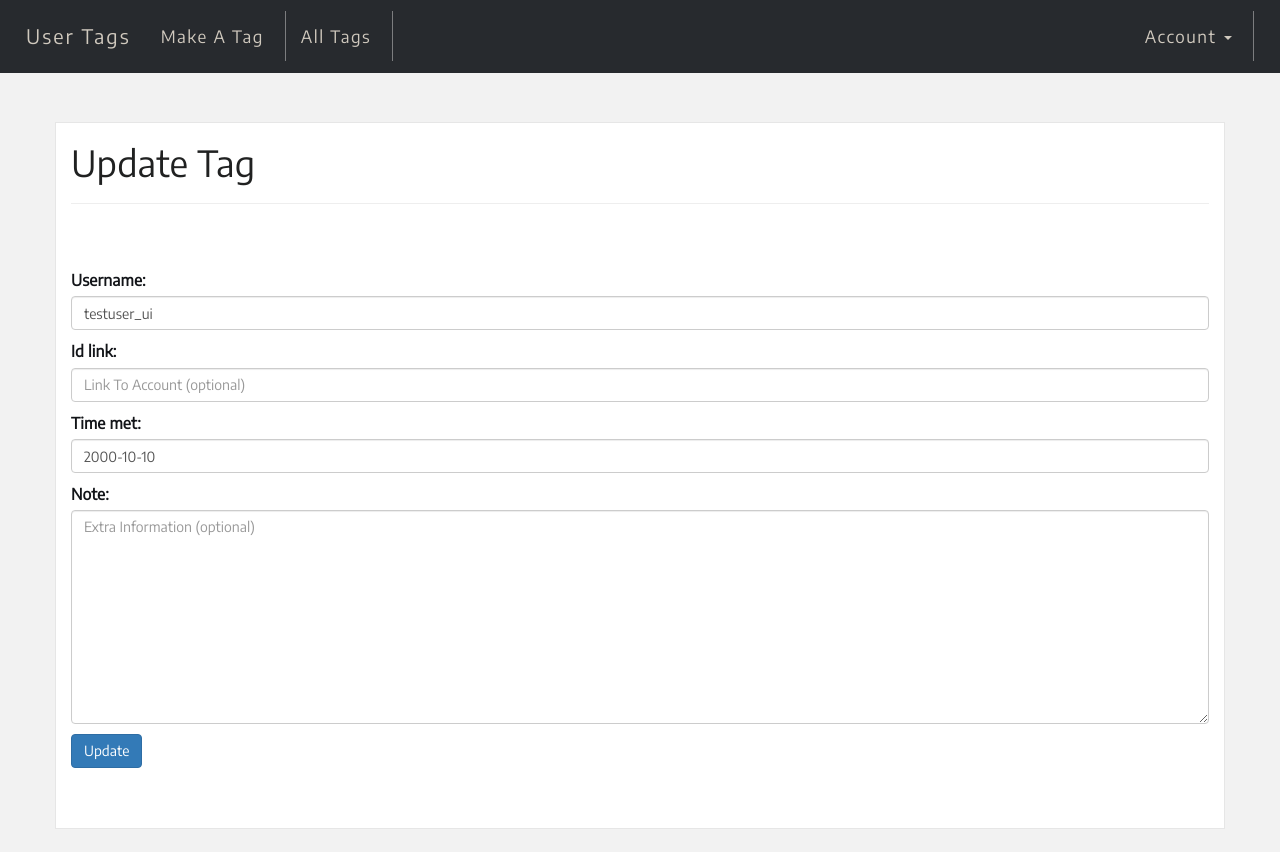
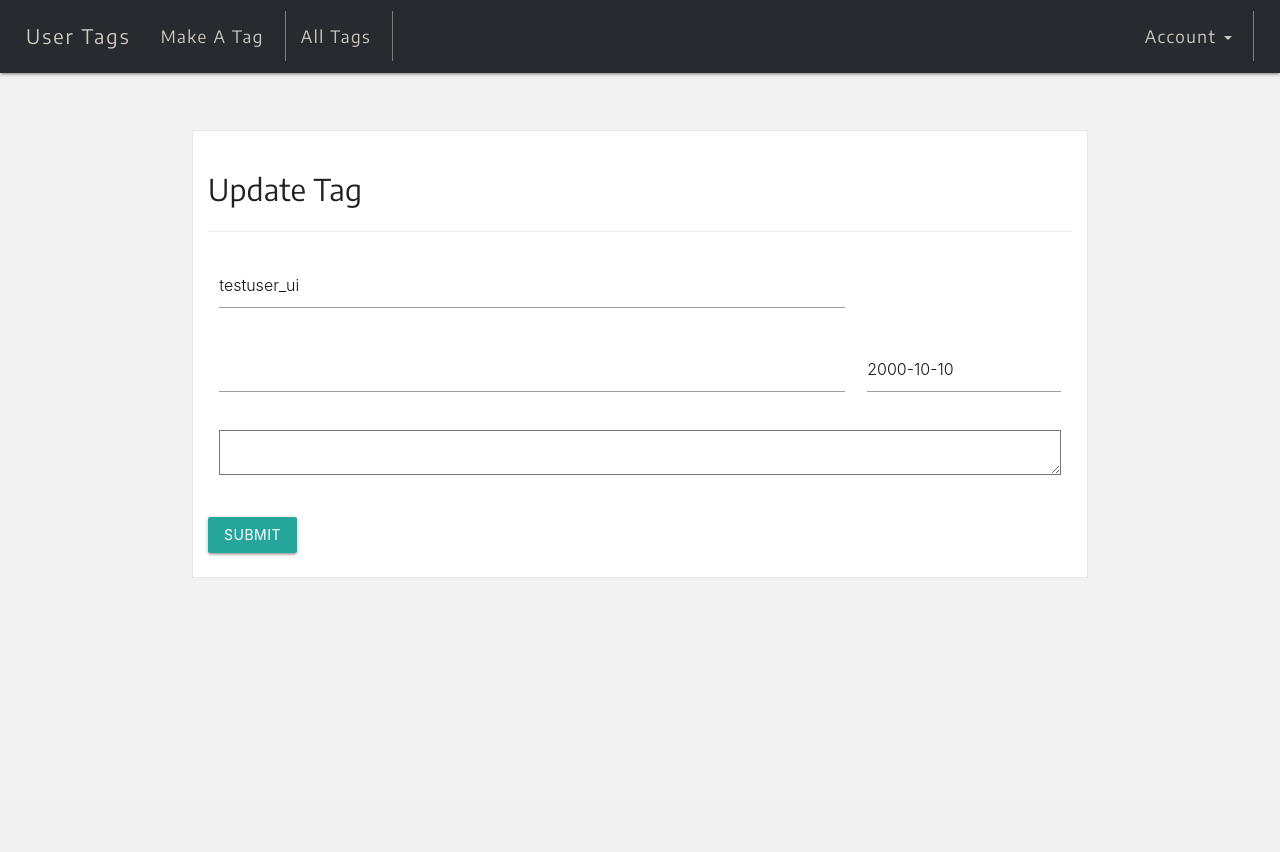
Before and after one commit to Shirazi-Hussein/losttags, a Django app: page /tag/update/17 in a window 1280 px wide. After the commit the page ends 577 px from the top, so only its background shows below. Run offline with Django 3.2, Linux system fonts and the light colour scheme; a user stored in the database is signed in; data comes from the database, SQL or seed files in the repository; both versions use the stored data as it was after the commit; some libraries are stand-ins or nearby versions.

Commit message:
edited createtags.html/updatetag.html, work on login/register/update profile forms next, then work on home page

```diff
--- a/droptag/forms.py
+++ b/droptag/forms.py
@@ -37,13 +37,6 @@ class UpdateTagForm(forms.ModelForm):
         'note'
         ]
 
-        widgets = {
-            'username': forms.TextInput(attrs={'class':'form-control',
-                                               'placeholder':'Steam Name, Gamertag, Full Discord Tag, Or PSN Username'}),
-            'id_link': forms.TextInput(attrs={'class':'form-control', 'placeholder':'Link To Account (optional)'}),
-            'time_met': forms.DateInput(attrs={'class':'form-control', 'placeholder':'When Did You Meet Them?'}),
-            'note': forms.Textarea(attrs={'class':'form-control', 'placeholder':'Extra Information (optional)'}),
-            }
 
 
 class UserRegisterForm(UserCreationForm):
--- a/droptag/static/style.css
+++ b/droptag/static/style.css
@@ -214,7 +214,6 @@ h2 {
   width: 100%;
   max-width: 100%;
   margin-bottom: 2rem;
-  /* background-color: #e9e9e9; */
 }
 .table>tbody>tr:hover{
   background: none !important;
@@ -790,3 +789,14 @@ h2 {
 nav ul a {
     font-size: 1.1rem;
 }
+
+/* material design changes */
+
+.help-block {
+  font-size: 14px;
+  color: red;
+}
+
+.row {
+  margin: -35px;
+}
--- a/droptag/templates/tag.html
+++ b/droptag/templates/tag.html
@@ -41,5 +41,7 @@
   {% endif %} {% endif %}
   <br /><br />
   <a href="{% url 'alltags' %}" class="btn btn-primary">Back</a>
+  <br/>
 </small>
+<br/>
   {% endblock %}
--- a/droptag/templates/update_tag.html
+++ b/droptag/templates/update_tag.html
@@ -5,32 +5,65 @@
 {% block content %}
 
 {% load static %}
-<head>
-  <meta charset="UTF-8" />
-  <meta name="viewport" content="width=device-width, initial-scale=1.0" />
-  <link
-    rel="stylesheet"
-    href="https://maxcdn.bootstrapcdn.com/bootstrap/3.3.7/css/bootstrap.min.css"
-  />
-  <!-- navbar css below -->
-  <link
-    href="https://fonts.googleapis.com/css?family=Encode+Sans"
-    rel="stylesheet"
-  />
-  <link rel="stylesheet" href="{% static 'style.css' %}" />
-</head>
+{% load materializecss %}
 
-<h1>Update Tag</h1>
+{% block css %}
+<header>
+    <link rel="stylesheet" href="https://cdnjs.cloudflare.com/ajax/libs/materialize/1.0.0-rc.1/css/materialize.min.css" integrity="sha256-qj3p6P1fJIV+Ndv7RW1ovZI2UhOuboj9GcODzcNFIN8=" crossorigin="anonymous" />
+</header>
+{% endblock css %}
+
+<h1 style="font-size: 30px;">Update Tag</h1>
 <hr>
-<br/><br/>
-<div class="col-7">
-    <div class="form-group">
-        <form method="POST">
-            {% csrf_token %}
-            {{ form.as_p }}
-            <button class="btn btn-primary">Update</button>
+<br>
+<form method="POST">
+  {% csrf_token %}
+  <form class="col s12">
+    <div class="row">
+      <div class="input-field col s9">
+        {{ form.username|materializecss }}
+      </div>
     </div>
-</div>
-<br/><br/>
+    <div class="row">
+      <div class="input-field col s9">
+        {{ form.id_link|materializecss }}
+      </div>
+      <div class="input-field col s3 offset-9">
+        {{ form.time_met|materializecss }}
+      </div>
+    </div>
+    <div class="row">
+      <div class="input-field col s12">
+        {{ form.note|materializecss }}
+      </div>
+    </div>
+    <button class="btn btn-primary" style="float:left">Submit</button>
+  </form>
+</form>
+<br/>
+<br>
+
+{% block javascript %}
+<script>
+    var name = "{{ user.id }}";
+    document.getElementById("user_js").value = name;
+</script>
+<script
+  src="https://code.jquery.com/jquery-3.3.1.min.js"
+  integrity="sha256-FgpCb/KJQlLNfOu91ta32o/NMZxltwRo8QtmkMRdAu8="
+  crossorigin="anonymous"></script>
+
+<script src="https://cdnjs.cloudflare.com/ajax/libs/materialize/1.0.0-rc.1/js/materialize.min.js" integrity="sha256-SrBfGi+Zp2LhAvy9M1bWOCXztRU9Ztztxmu5BcYPcPE=" crossorigin="anonymous"></script>
+
+<script>
+$(document).ready(function(){
+
+  // Initialize materialize data picker
+  $('.datepicker').datepicker({'format': 'yyyy-mm-dd'});
+  $('select').formSelect();
+
+});
+</script>
+{% endblock javascript %}
 
 {% endblock %}
```
Also changed, not shown: droptag/templates/createtag.html (+30 -8 lines), db.sqlite3.
